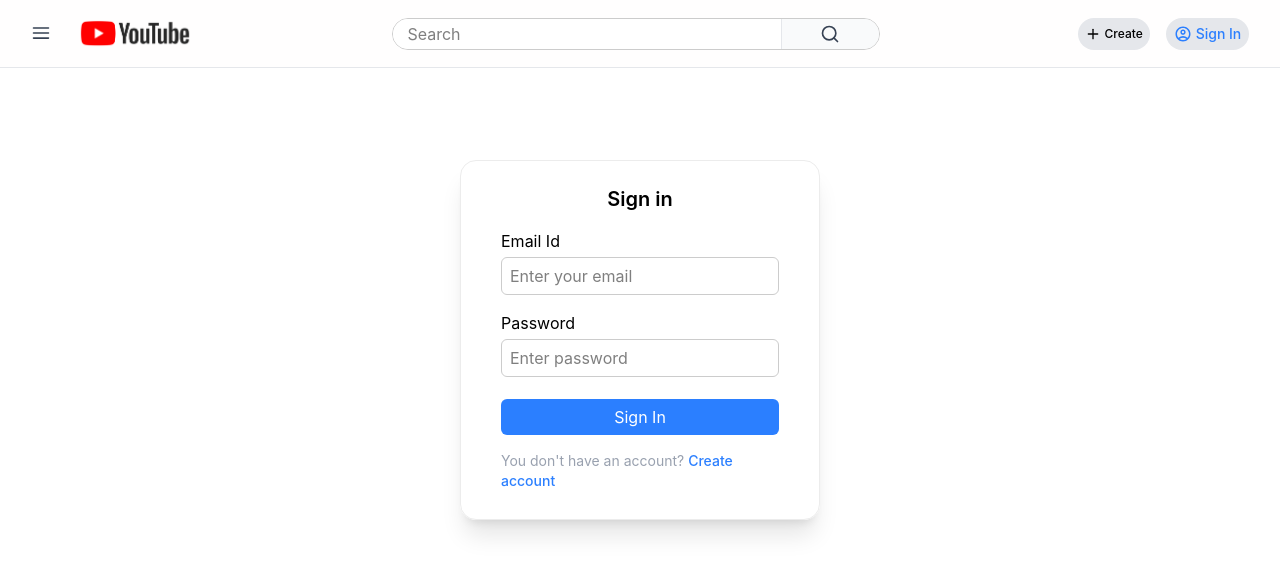
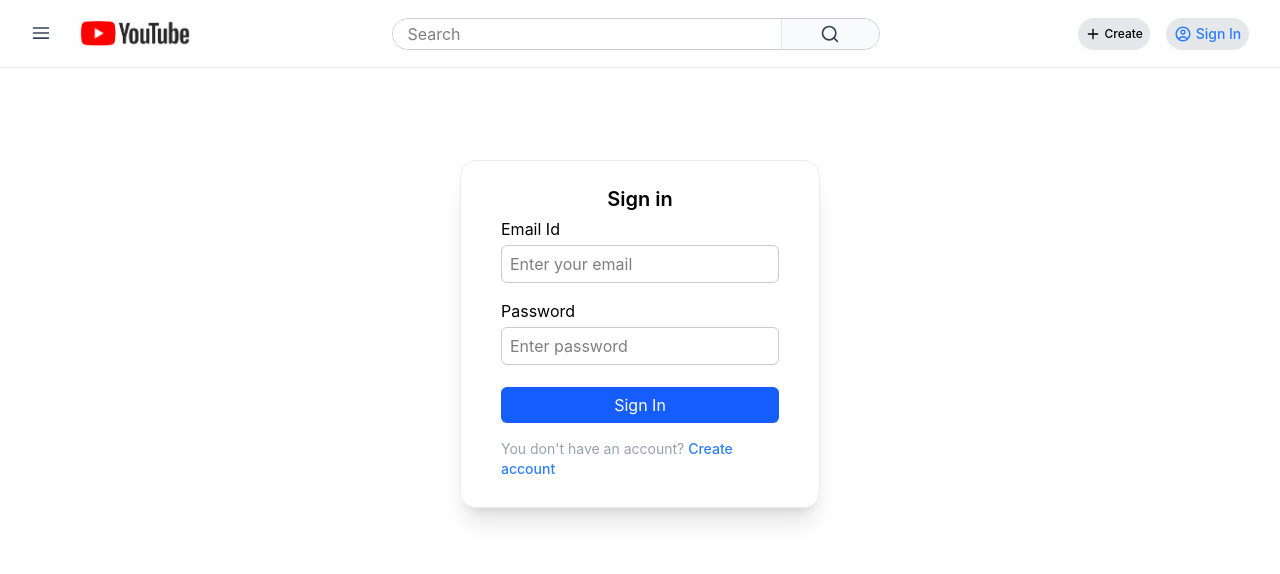
Before and after one commit to SumitChhaparwal/Video-Streaming-Platform, a React (Vite) app: page /signup in a window 1280 px wide. Shown: the top 574 px of the page. Built offline with nearby package versions, Linux system fonts and the light colour scheme.

Commit message:
Redirection Logic Implemented

```diff
--- a/src/view/components/SignupPage.jsx
+++ b/src/view/components/SignupPage.jsx
@@ -1,13 +1,35 @@
 import { useState } from "react";
+import { useNavigate } from "react-router-dom";
+
 
 const SignupPage = () => {
   const [toggle, setToggle] = useState(false);
+  const navigate = useNavigate();
+
+  function checkSignIn(e) {
+    e.preventDefault();
+    //after user authentication
+    //........
+    //...
+    navigate("/createchannel", {replace: true});
+  }
+
+  function checkSignUp(e) {
+    e.preventDefault();
+    //after user authentication
+    //........
+    //...
+    navigate("/", {replace: true});
+  }
+
   return (
     <div className="w-90 mx-auto my-[20vh] shadow-xl px-10 py-6  rounded-2xl border border-[#ececec]">
-      <div className="title text-center text-xl font-semibold">{toggle ? "Sign up" : "Sign in"}</div>
-      <form className="form-contain flex flex-col items-center gap-3">
+      <div className="title text-center text-xl font-semibold">
+        {toggle ? "Sign up" : "Sign in"}
+      </div>
+      <div className="form-contain flex flex-col items-center gap-3">
         {toggle ? (
-          <>
+          <form className="contents" onSubmit={checkSignUp}>
             <div className="row w-full">
               <label htmlFor="name">
                 Username <br />
@@ -47,22 +69,26 @@ const SignupPage = () => {
                 />
               </label>
             </div>
-            <button className="btn w-full mt-2.5 py-1.5 rounded-md text-white bg-blue-500 mb-1 hover:bg-blue-600 transition-all cursor-pointer">
+            <button className="btn w-full mt-2.5 py-1.5 rounded-md text-white bg-blue-600 mb-1 hover:bg-blue-700 transition-all cursor-pointer" type="submit">
               Sign Up
             </button>
             <div className="text-sm text-gray-400">
               {" "}
               Already have an account?{" "}
-              <span className="text-blue-500 font-medium hover:border-b transition-all cursor-pointer" onClick={() => setToggle(!toggle)}>Sign In</span>
+              <span
+                className="text-blue-600 font-medium hover:border-b transition-all cursor-pointer"
+                onClick={() => setToggle(!toggle)}
+              >
+                Sign In
+              </span>
             </div>
-          </>
+          </form>
         ) : (
-          <>
-            <div className="row w-full">
-            </div>
+          <form onSubmit={checkSignIn} className="contents">
             <div className="row w-full my-1">
               <label htmlFor="email">
-                Email Id<br />
+                Email Id
+                <br />
                 <input
                   type="email"
                   placeholder="Enter your email"
@@ -86,17 +112,25 @@ const SignupPage = () => {
                 />
               </label>
             </div>
-            <button className="btn w-full mt-2.5 py-1.5 rounded-md text-white bg-blue-500 mb-1 hover:bg-blue-600 transition-all cursor-pointer">
+            <button
+              className="btn w-full mt-2.5 py-1.5 rounded-md text-white bg-blue-600 mb-1 hover:bg-blue-700 transition-all cursor-pointer"
+              type="submit"
+            >
               Sign In
             </button>
             <div className="text-sm text-gray-400 mb-1">
               {" "}
               You don't have an account?{" "}
-              <span className="text-blue-500 font-medium hover:border-b cursor-pointer" onClick={() => setToggle(!toggle)}>Create account</span>
+              <span
+                className="text-blue-500 font-medium hover:border-b cursor-pointer"
+                onClick={() => setToggle(!toggle)}
+              >
+                Create account
+              </span>
             </div>
-          </>
+          </form>
         )}
-      </form>
+      </div>
     </div>
   );
 };
```
